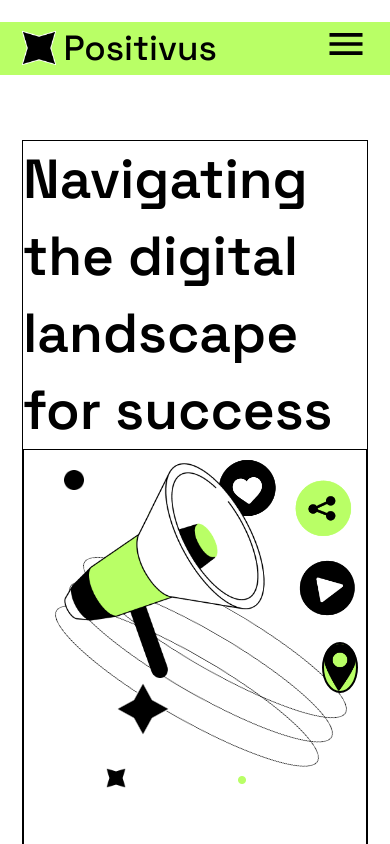
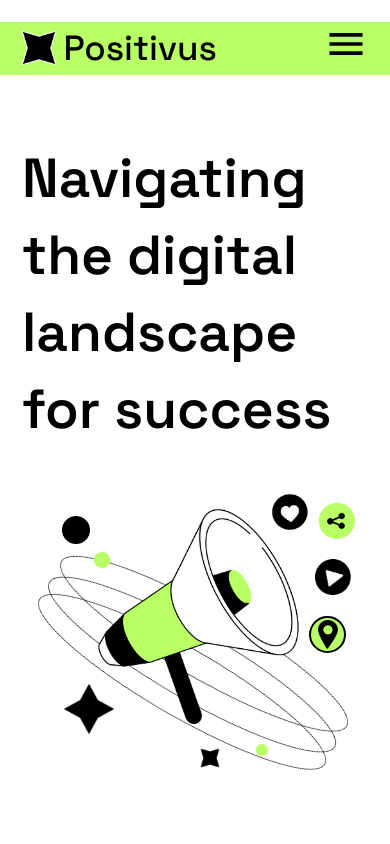
Before and after one commit to I-amHb/positivus-figma, a React (Vite) app: page / in a window 390 px wide. Shown: the top 844 px of the page. Built offline with nearby package versions, Linux system fonts and the light colour scheme.

Commit message:
added resposivity for mobile and tablet screens

```diff
--- a/src/App.jsx
+++ b/src/App.jsx
@@ -1,4 +1,4 @@
-import Header from "./components/Header"
+import Header from "./components/Header";
 
 
 function App() {
--- a/src/components/Header.jsx
+++ b/src/components/Header.jsx
@@ -9,7 +9,7 @@ const Header = () => {
 
     return (
         <header className=' relative w-full px-padding-sm h-auto my-padding-sm
-        lg:px-padding-lg'>
+        Stablet:px-padding-md lg:px-padding-lg'>
             <nav className='bg-primary fixed left-0 right-0 px-padding-sm z-101 top-padding-sm w-full flex justify-between p-
             lg:px-padding-lg '>
                 <div className='flex items-center'>
@@ -42,42 +42,49 @@ const Header = () => {
 
             <div className='mt-35 w-full flex justify-between items-center
             lg:mt-[130px] '>
-                <div className='border max-w-full flex flex-col lg:max-w-[510px]'>
+                <div className=' max-w-full flex flex-col lg:max-w-[510px]'>
                     <h1 className='text-xl font-bold  '>Navigating the digital landscape for success</h1>
-                    <div className='border min-w-full lg:min-w-[550px] min-h-[400px] z-0 relative pl-10 lg:hidden'>
-                        <div className='relative max-w-[500px] rotate-30 top-40 left-4  '>
-                            <img src="/Ring.png" alt="ring" className='absolute z-1 top-7' />
-                            <img src="/Ring.png" alt="ring" className='absolute z-1' />
-                            <img src="/Ring.png" alt="ring" className='absolute z-1 top-14 ' />
+                    <div className='flex justify-center items-center  min-w-full lg:min-w-[550px] min-h-[400px] z-0 relative
+                    desktop:hidden'>
+                        <div className='min-w-[330px] max-w-[400px] h-[400px] relative '>
+                            <div className='relative max-w-[500px] max-h-[500px] rotate-30 top-40 left-4  '>
+                                <img src="/Ring.png" alt="ring" className='absolute z-1 top-6 left-3' />
+                                <img src="/Ring.png" alt="ring" className='absolute z-1 left-3' />
+                                <img src="/Ring.png" alt="ring" className='absolute z-1 top-11 left-3 ' />
                             </div>
-                        <img className=' absolute w-[220px] z-100 '
+                            <div className=' absolute w-[220px] z-100 top-12 left-17 '>
+                                <img className=''
                                     src="/Megaphone.png" alt="megaphone" />
                                 <img
-                            className='absolute min-w-[38px] max-w-[77px] right-20'
+                                    className='absolute w-[48px] max-w-[50px] -top-2 right-1'
                                     src="/Heart.png" alt="Heart Icon" />
                                 <img
-                            className='absolute min-w-[38px] max-w-[77px] right-1 top-5'
+                                    className='absolute min-w-[38px] max-w-[50px] top-0 -right-11'
                                     src="/Share.png" alt="Share Icon" />
                                 <img
-                            className='absolute min-w-[38px] max-w-[77px] right-0 top-25'
+                                    className='absolute min-w-[38px] max-w-[50px] top-14 -right-10'
                                     src="/Play.png" alt="Play Button" />
-                        <div className='flex justify-center items-center absolute top-48 right-2 min-w-[33px] min-h-[33px]
+                                <div className='flex justify-center items-center absolute top-30 -right-7 min-w-[37px] min-h-[37px]
                                  max-w-[67px] max-h-[67px] rounded-[100%] border-2 bg-primary'>
                                     <img
-                                className='w-8 '
+                                        className='w-5 '
                                         src="/Location.png" alt="Location Button" />
                                 </div>
-                        <img className='absolute max-w-[38px] rotate-45 left-25 bottom-30
+                            </div>
+                            <img className='absolute max-w-[38px] rotate-45 left-10 bottom-30
                                 lg:max-w-[76px]'
                                 src="/Star.png" alt="Star Icon" />
-                        <img className='absolute w-5 right-60 bottom-15 '
+                            <img className='absolute w-5 right-35 bottom-20 '
                                 src="/Star.png" alt="Star Icon" />
-                        <img className='absolute w-3 left-31 top-15'
+                            <img className='absolute w-4 left-16 top-26'
                                 src="/GreenBall.png" alt="Green Circle" />
-                        <img className='absolute w-2 right-30 bottom-16'
+                            <img className='absolute w-3 right-23 bottom-23'
                                 src="/GreenBall.png" alt="Green Circle" />
-                        <img className='absolute w-5 top-5 left-10'
+                            <img className='absolute w-7 top-17 left-8'
                                 src="/Ellipse.png" alt="Green Circle" />
+
+                        </div>
+
                     </div>
                     <p className='mt-7 max-w-full lg:w-[425px] '>Our digital marketing agency helps businesses grow and
                         succeed online through a range of services including SEO,
--- a/src/index.css
+++ b/src/index.css
@@ -33,13 +33,16 @@ body {
 
   /* Spacing */
 
-  --spacing-padding-lg: 82px;
+  --spacing-padding-lg: 75px;
   --spacing-padding-md: 62px;
   --spacing-padding-sm: 22px;
 
   /* Breakpoints */
 
-  --breakpoint-mobile: ;
-  --breakpoint-tablet: ;
-  --breakpoint-desktop: ;
+  --breakpoint-Smobile: 320px;
+  --breakpoint-Mmobile: 375px;
+  --breakpoint-Lmobile: 425px;
+  --breakpoint-Stablet: 764px;
+  --breakpoint-desktop: 1024px;
+  --breakpoint-Ldesktop: 1440px;
 }
```
Lines whose indentation alone changed are shown as unchanged.
